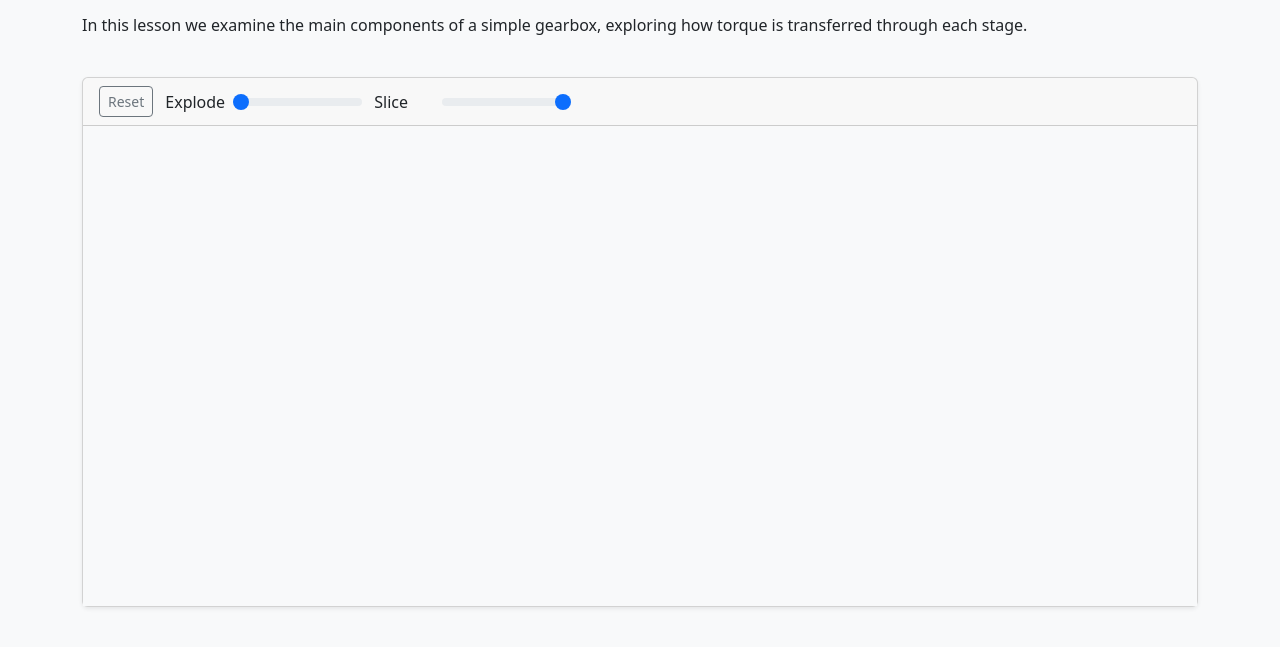
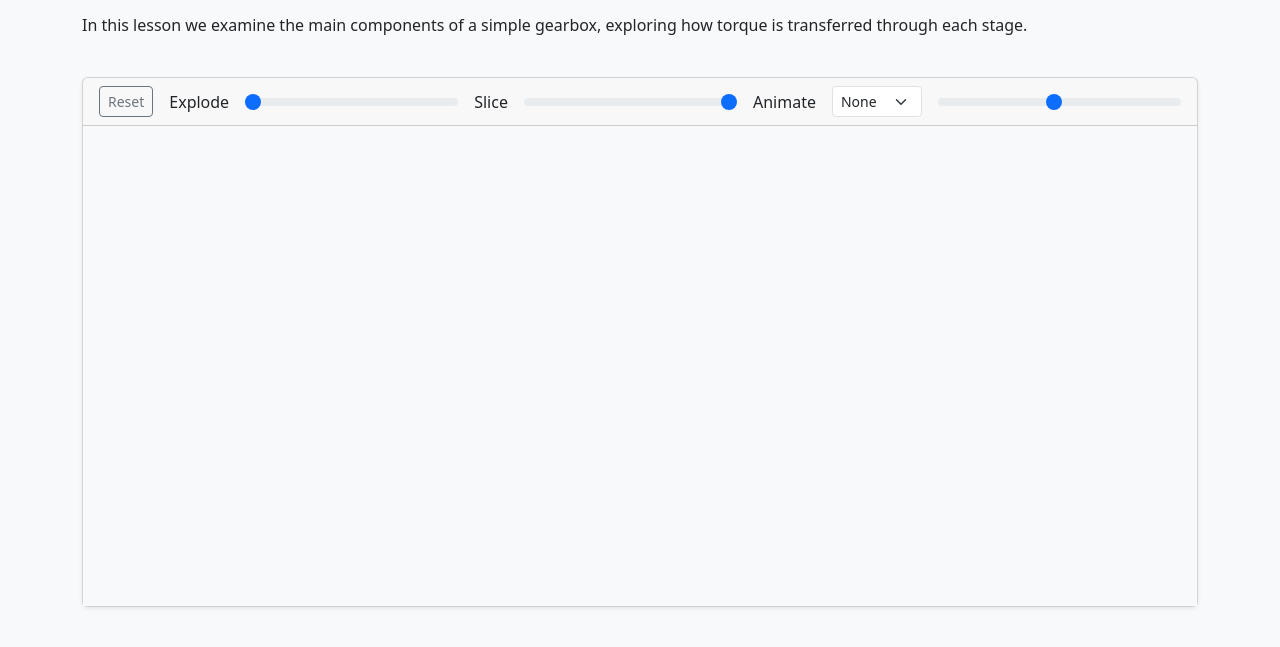
Before and after one commit to arvindang/threejs_demo, a website: page index.html in a window 1280 px wide. Shown: the part 99-746 px from the top of the page. Drawn offline with nearby package versions, Linux system fonts and the light colour scheme; no server answers.

Commit message:
Added bootstrap classes for flex

```diff
--- a/index.html
+++ b/index.html
@@ -23,30 +23,6 @@
       }
     }
   </script>
-
-  <style>
-    .control-group {
-      display: flex;
-      align-items: center;
-      gap: 12px;
-    }
-
-    .slider-container {
-      flex: 1;
-      display: flex;
-      align-items: center;
-      gap: 8px;
-    }
-
-    .slider-container input {
-      flex: 1;
-    }
-
-    .slider-label {
-      min-width: 60px;
-      margin-bottom: 0;
-    }
-  </style>
 </head>
 <body class="bg-light">
 
@@ -64,22 +40,33 @@
   <div class="container pb-5">
     <div class="card shadow-sm">
       <div class="card-header d-flex align-items-center gap-3">
-        <div class="control-group">
+        <div class="d-flex flex-wrap align-items-center gap-3 w-100">
           <!-- Reset button -->
           <button id="btnReset" class="btn btn-sm btn-outline-secondary">
             Reset
           </button>
 
           <!-- Explode slider -->
-          <div class="slider-container">
-            <label for="explode" class="slider-label">Explode</label>
-            <input id="explode" type="range" min="0" max="1" step="0.01" value="0" class="form-range" />
+          <div class="d-flex align-items-center gap-2 flex-grow-1">
+            <label for="explode" class="mb-0 me-2">Explode</label>
+            <input id="explode" type="range" min="0" max="1" step="0.01" value="0" class="form-range flex-grow-1" />
           </div>
 
           <!-- Slice slider -->
-          <div class="slider-container">
-            <label for="slice" class="slider-label">Slice</label>
-            <input id="slice" type="range" min="-1" max="1" step="0.01" value="1" class="form-range" />
+          <div class="d-flex align-items-center gap-2 flex-grow-1">
+            <label for="slice" class="mb-0 me-2">Slice</label>
+            <input id="slice" type="range" min="-1" max="1" step="0.01" value="1" class="form-range flex-grow-1" />
+          </div>
+
+          <!-- Animation controls -->
+          <div class="d-flex align-items-center gap-2 flex-grow-1">
+            <label for="animate" class="mb-0 me-2">Animate</label>
+            <select id="animate" class="form-select form-select-sm" style="width: 120px;">
+              <option value="none">None</option>
+              <option value="rotate">Rotate</option>
+              <option value="drive">Drive</option>
+            </select>
+            <input id="animSpeed" type="range" min="0.1" max="2" step="0.1" value="1" class="form-range flex-grow-1 ms-2" />
           </div>
         </div>
       </div>
```
